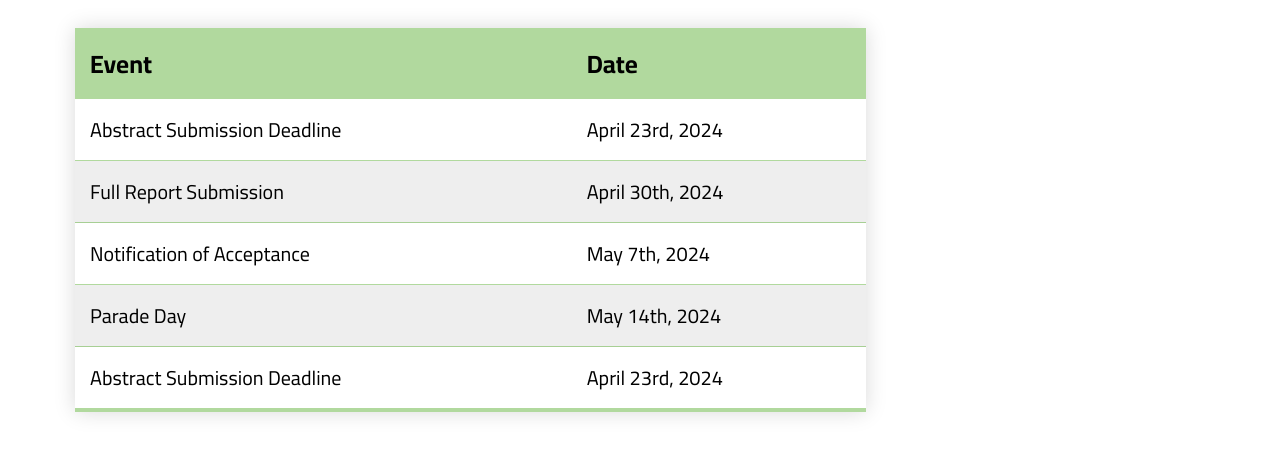
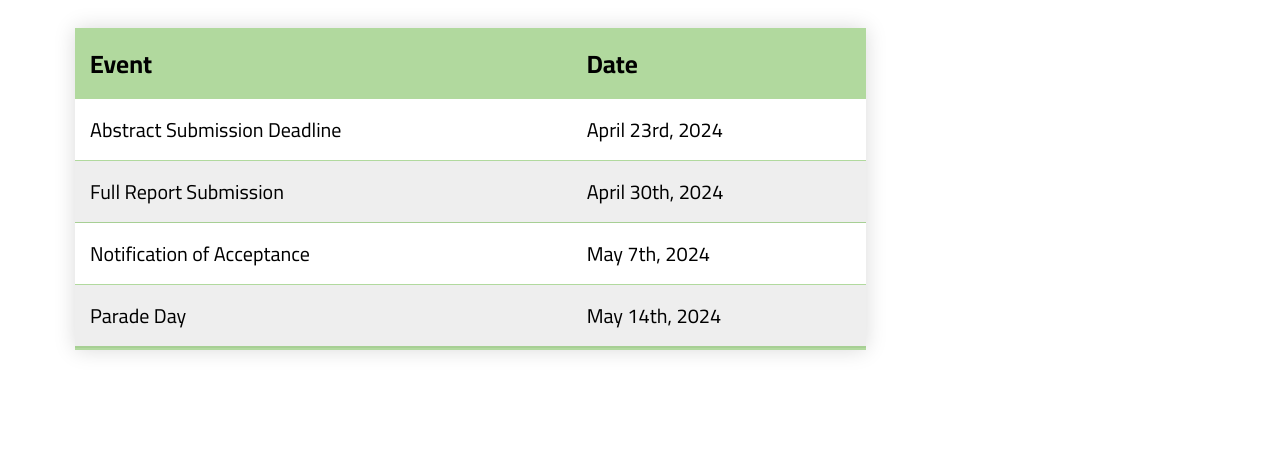
Before and after one commit to MustafaiHUB/ntp11, a plain HTML site: page pages/dates.html in a window 1280 px wide. Shown: the part 256-710 px from the top of the page. Drawn offline with Linux system fonts and the light colour scheme.

Commit message:
removed extra entry in dates table

```diff
--- a/pages/dates.html
+++ b/pages/dates.html
@@ -37,10 +37,6 @@
               <td>Parade Day</td>
               <td>May 14th, 2024</td>
             </tr>
-            <tr>
-              <td>Abstract Submission Deadline</td>
-              <td>April 23rd, 2024</td>
-            </tr>
             </tbody>
           </table>
         </div>
```
